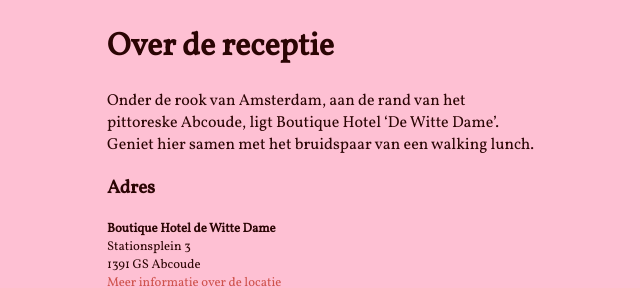
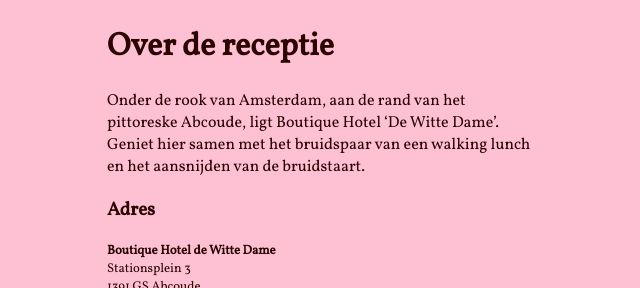
Before and after one commit to bobvanluijt/tosja-richard, a Jekyll site: the page built from index-nl.md, in a window 1280 px wide and 900 px high, scrolled down 1139 px, cut to the strip 170-458 px from the top of the window. Shown: the whole strip, without its empty margins (551-1191 px from the left). Built offline with Jekyll 4.4.1, drawn with Linux system fonts in a browser that asks for light colours; nearby versions of some CDN libraries; comment, search, counter and statistics services are not loaded.

Commit message:
Update index-nl.md

```diff
--- a/index-nl.md
+++ b/index-nl.md
@@ -34,7 +34,7 @@
 
 # Over de receptie
 
-Onder de rook van Amsterdam, aan de rand van het pittoreske Abcoude, ligt Boutique Hotel 'De Witte Dame'. Geniet hier samen met het bruidspaar van een walking lunch.
+Onder de rook van Amsterdam, aan de rand van het pittoreske Abcoude, ligt Boutique Hotel 'De Witte Dame'. Geniet hier samen met het bruidspaar van een walking lunch en het aansnijden van de bruidstaart.
 
 
 ### Adres
```
